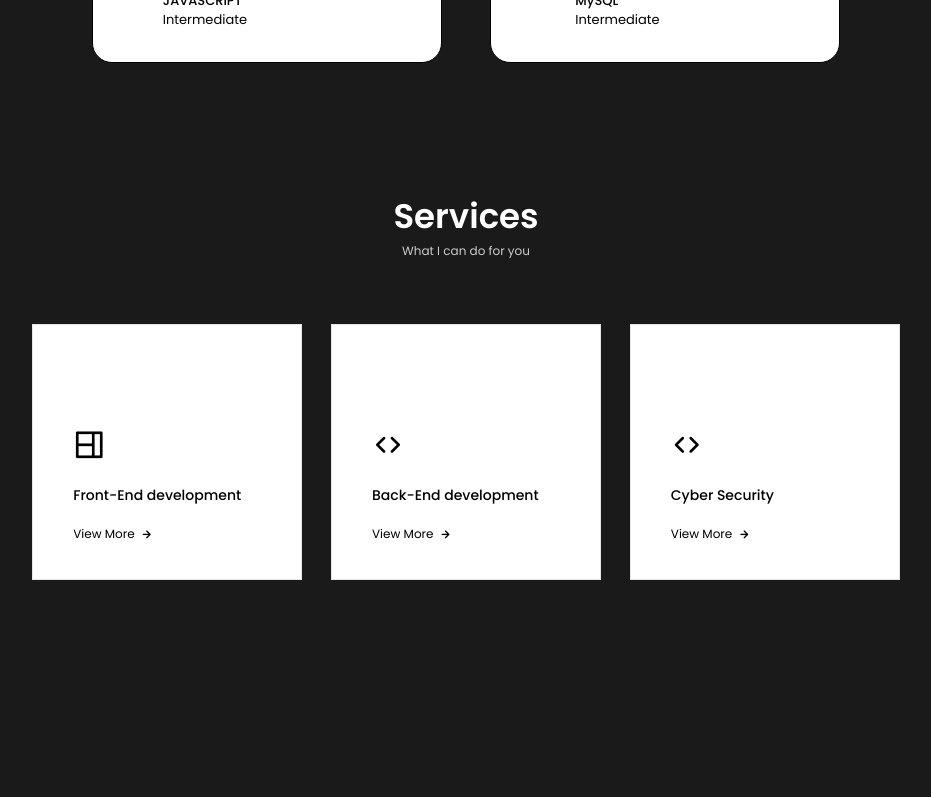
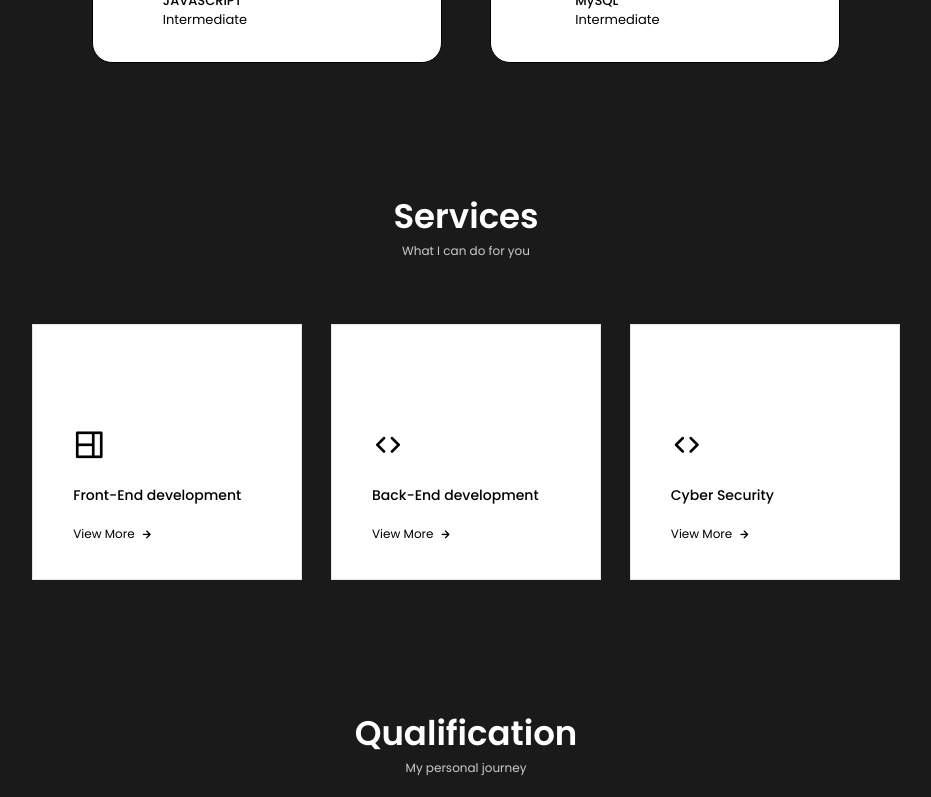
Before and after one commit to kingct19/Portfolio-React, a React (Create React App) app: page / in a window 1280 px wide. Shown: the part 2000-2797 px from the top of the page, without its empty margins (174-1105 px from the left). Before the commit the page ends 2644 px from the top, so only its background shows below. Built offline with nearby package versions, Linux system fonts and the light colour scheme.

Commit message:
Qaulifications Section Started

```diff
--- a/src/App.js
+++ b/src/App.js
@@ -6,6 +6,7 @@ import About from "./components/About/About";
 import Skills from "./components/Skills/skills";
 import "./components/Services/Services";
 import Services from "./components/Services/Services";
+import Qualification from "./components/qualification/Qualification";
 
 const App = () => {
   return (
@@ -17,6 +18,7 @@ const App = () => {
         <About />
         <Skills />
         <Services />
+        <Qualification />
       </main>
     </>
   );
--- /dev/null
+++ b/src/components/qualification/Qualification.jsx
@@ -0,0 +1,205 @@
+import React from "react";
+import "./qualification.css";
+import { useState } from "react";
+
+const Qualification = () => {
+  const [toggleState, setToggleState] = useState(1);
+
+  const toggleTab = (index) => {
+    setToggleState(index);
+  };
+  return (
+    <section className="qualification section">
+      <h2 className="section__title">Qualification</h2>
+      <span className="section__subtitle">My personal journey</span>
+
+      <div className="qualification__container container">
+        <div className="qualification__tabs">
+          <div
+            className={
+              toggleState === 1
+                ? "qualification__button qualification__active button--flex"
+                : "qualification__button button--flex"
+            }
+            onClick={() => toggleTab(1)}
+          >
+            <i className="uil uil-graduation-cap qualification__icon"></i>
+            Education
+          </div>
+
+          <div
+            className={
+              toggleState === 2
+                ? "qualification__button qualification__active button--flex"
+                : "qualification__button button--flex"
+            }
+            onClick={() => toggleTab(2)}
+          >
+            <i className="uil uil-book qualification__icon"></i>
+            Classes
+          </div>
+        </div>
+
+        <div className="qualification__sections">
+          <div
+            className={
+              toggleState === 1
+                ? "qualification__content qualification__content-active"
+                : "qualification__content"
+            }
+          >
+            <div className="qualification__data">
+              <div>
+                <h3 className="qualification__title">Computer Science</h3>
+                <span className="qualification__subtitle">
+                  Texas A&M University-Commerce
+                </span>
+                <div className="qualification__calendar">
+                  <i className="uil uil-calendar-alt"></i> 2019-2020
+                </div>
+              </div>
+
+              <div>
+                <span className="qualification__rounder"></span>
+                <span className="qualification__line"></span>
+              </div>
+            </div>
+
+            <div className="qualification__data">
+              <div></div>
+              <div>
+                <span className="qualification__rounder"></span>
+                <span className="qualification__line"></span>
+              </div>
+
+              <div>
+                <h3 className="qualification__title">Computer Science</h3>
+                <span className="qualification__subtitle">
+                  Texas A&M University-Commerce
+                </span>
+                <div className="qualification__calendar">
+                  <i className="uil uil-calendar-alt"></i> 2019-2020
+                </div>
+              </div>
+            </div>
+
+            <div className="qualification__data">
+              <div>
+                <h3 className="qualification__title">Computer Science</h3>
+                <span className="qualification__subtitle">
+                  Texas A&M University-Commerce
+                </span>
+                <div className="qualification__calendar">
+                  <i className="uil uil-calendar-alt"></i> 2019-2020
+                </div>
+              </div>
+
+              <div>
+                <span className="qualification__rounder"></span>
+                <span className="qualification__line"></span>
+              </div>
+            </div>
+
+            <div className="qualification__data">
+              <div></div>
+              <div>
+                <span className="qualification__rounder"></span>
+                <span className="qualification__line"></span>
+              </div>
+
+              <div>
+                <h3 className="qualification__title">Computer Science</h3>
+                <span className="qualification__subtitle">
+                  Texas A&M University-Commerce
+                </span>
+                <div className="qualification__calendar">
+                  <i className="uil uil-calendar-alt"></i> 2019-2020
+                </div>
+              </div>
+            </div>
+          </div>
+
+          <div
+            className={
+              toggleState === 2
+                ? "qualification__content qualification__content-active"
+                : "qualification__content"
+            }
+          >
+            <div className="qualification__data">
+              <div>
+                <h3 className="qualification__title">Computer Science</h3>
+                <span className="qualification__subtitle">
+                  Texas A&M University-Commerce
+                </span>
+                <div className="qualification__calendar">
+                  <i className="uil uil-calendar-alt"></i> 2019-2020
+                </div>
+              </div>
+
+              <div>
+                <span className="qualification__rounder"></span>
+                <span className="qualification__line"></span>
+              </div>
+            </div>
+
+            <div className="qualification__data">
+              <div></div>
+              <div>
+                <span className="qualification__rounder"></span>
+                <span className="qualification__line"></span>
+              </div>
+
+              <div>
+                <h3 className="qualification__title">Computer Science</h3>
+                <span className="qualification__subtitle">
+                  Texas A&M University-Commerce
+                </span>
+                <div className="qualification__calendar">
+                  <i className="uil uil-calendar-alt"></i> 2019-2020
+                </div>
+              </div>
+            </div>
+
+            <div className="qualification__data">
+              <div>
+                <h3 className="qualification__title">Computer Science</h3>
+                <span className="qualification__subtitle">
+                  Texas A&M University-Commerce
+                </span>
+                <div className="qualification__calendar">
+                  <i className="uil uil-calendar-alt"></i> 2019-2020
+                </div>
+              </div>
+
+              <div>
+                <span className="qualification__rounder"></span>
+                <span className="qualification__line"></span>
+              </div>
+            </div>
+
+            <div className="qualification__data">
+              <div></div>
+              <div>
+                <span className="qualification__rounder"></span>
+                <span className="qualification__line"></span>
+              </div>
+
+              <div>
+                <h3 className="qualification__title">Computer Science</h3>
+                <span className="qualification__subtitle">
+                  Texas A&M University-Commerce
+                </span>
+                <div className="qualification__calendar">
+                  <i className="uil uil-calendar-alt"></i> 2019-2020
+                </div>
+              </div>
+            </div>
+          </div>
+        </div>
+      </div>
+    </section>
+  );
+};
+
+export default Qualification;
--- /dev/null
+++ b/src/components/qualification/qualification.css
@@ -0,0 +1,81 @@
+.qualification__container {
+  max-width: 768px;
+}
+
+.qualification__tabs {
+  display: flex;
+  justify-content: center;
+  margin-bottom: var(--mb-2);
+}
+
+.qualification__button {
+  font-size: var(--h3-font-size);
+  font-weight: var(--font-medium);
+  color: var(--title-color);
+  margin: 0 var(--mb-1);
+  cursor: pointer;
+}
+
+.qualification__button:hover {
+  color: var(--title-color-dark);
+}
+
+.qualification__icon {
+  font-size: 1.8rem;
+  margin-right: var(--mb-0-25);
+}
+
+.qualification__active {
+  color: var(--first-color);
+}
+
+.qualification__sections {
+  display: grid;
+  grid-template-columns: 0.5fr;
+  justify-content: center;
+}
+
+.qualification__content {
+  display: none;
+}
+
+.qualification__content-active {
+  display: block;
+}
+
+.qualification__data {
+  display: grid;
+  grid-template-columns: 1fr max-content 1fr;
+  column-gap: 1.5rem;
+}
+
+.qualification__title {
+  font-size: var(--normal-font-size);
+  font-weight: var(--font-medium);
+}
+
+.qualification__subtitle {
+  display: inline-block;
+  font-size: var(--smaller-font-size);
+  margin-bottom: var(--mb-1);
+}
+
+.qualification__calendar {
+  font-size: var(--smaller-font-size);
+}
+
+.qualification__rounder {
+  display: inline-block;
+  width: 13px;
+  height: 13px;
+  background-color: white;
+  border-radius: 50%;
+}
+
+.qualification__line {
+  display: block;
+  width: 1px;
+  height: 100%;
+  background-color: white;
+  transform: translate(6px, -7px);
+}
```
